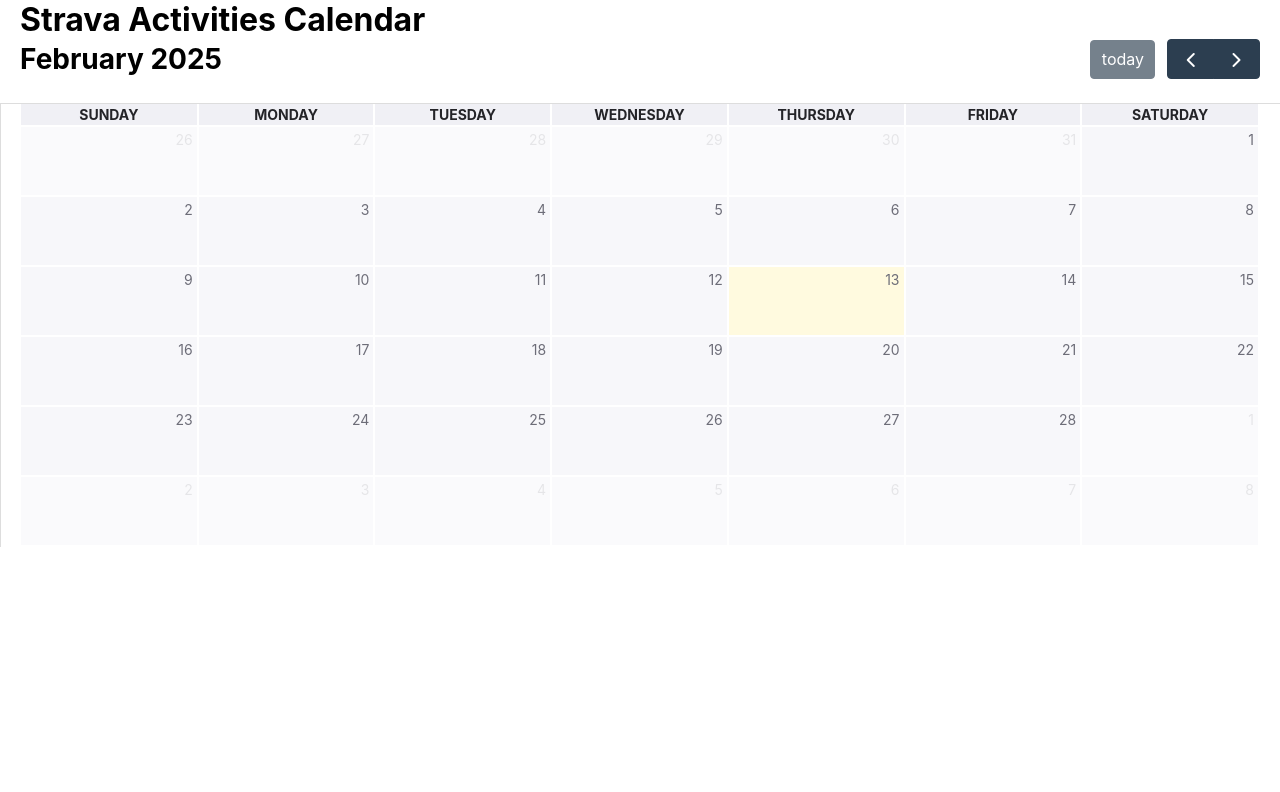
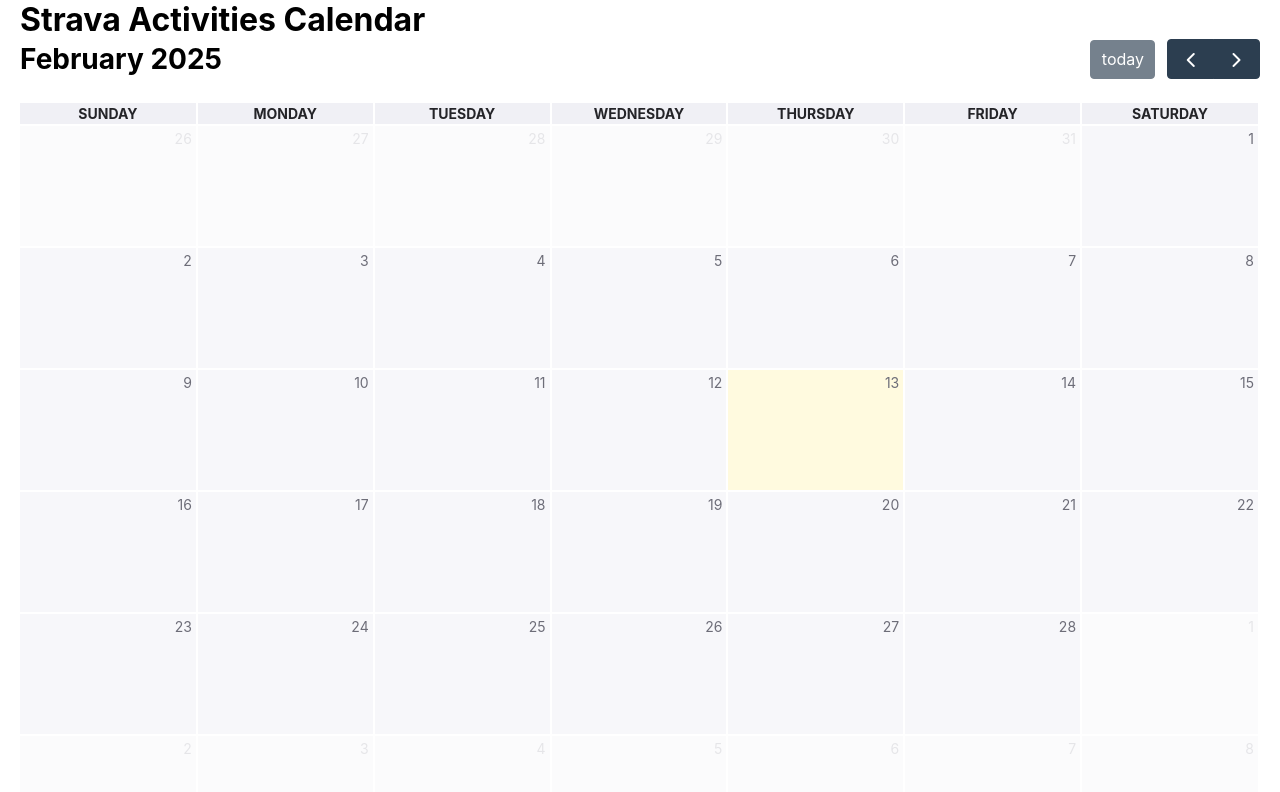
Before and after one commit to sunnybunnyy/training-dashboard, a React (Create React App) app in the folder frontend/: page / in a window 1280 px wide. Shown: the top 792 px of the page. Built offline with nearby package versions, Linux system fonts and the light colour scheme; no server answers.

Commit message:
Reduce font weight of weekday headers, make height of cells 120px, and increase width of cells

```diff
--- a/frontend/src/App.css
+++ b/frontend/src/App.css
@@ -79,9 +79,21 @@
   font-size: 14px;
 }
 
+.fc .fc-col-header-cell-cushion {
+  font-weight: 500px;
+}
+
+.fc .fc-daygrid-day-frame {
+  height: 120px;
+}
+
 .fc .fc-scrollgrid {
-  min-width: calc(700px + 40px);
+  min-width: calc(150px * 7 + 40px);
   padding: 0 20px;
+}
+
+.fc-theme-standard .fc-scrollgrid {
+  border: none;
 }
 
 .fc .fc-scrollgrid, .fc-header-toolbar, h1 {
```
